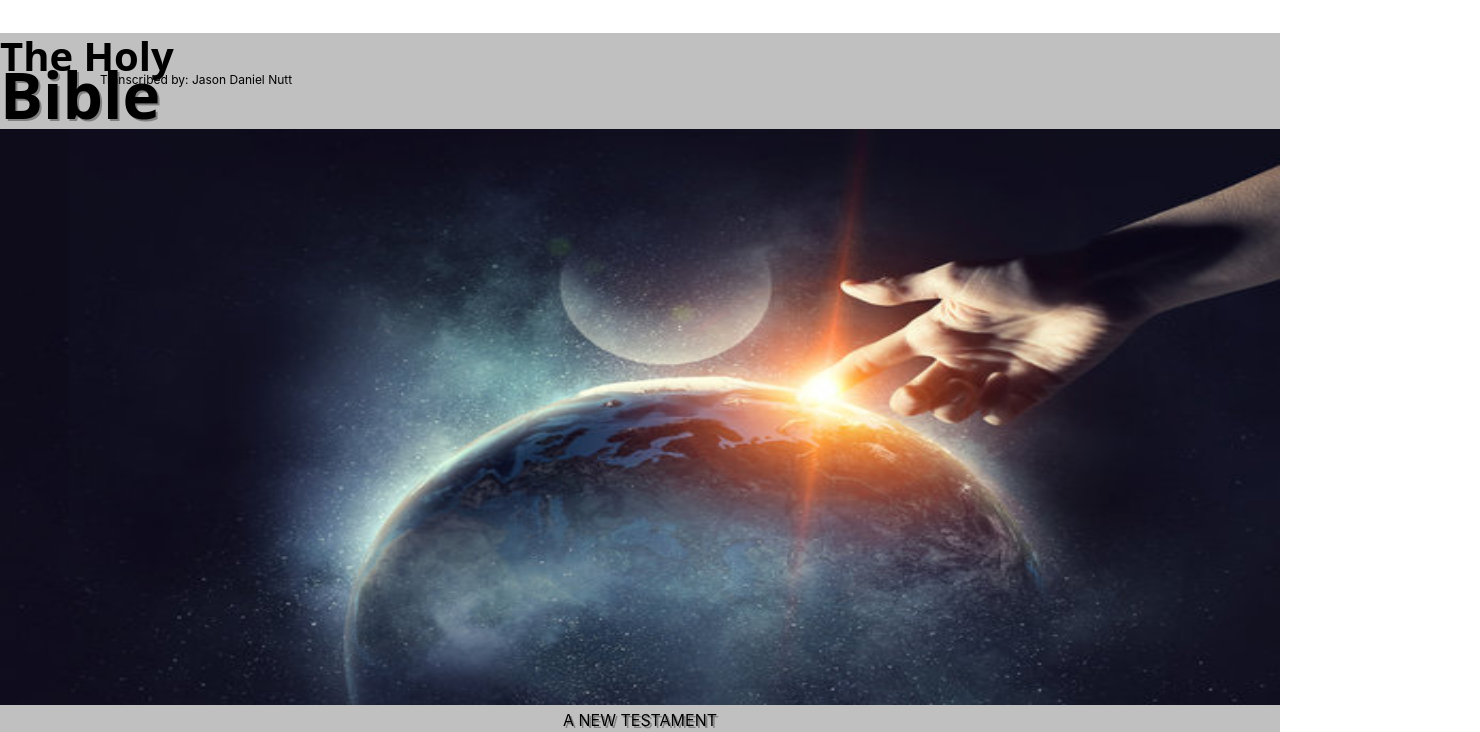
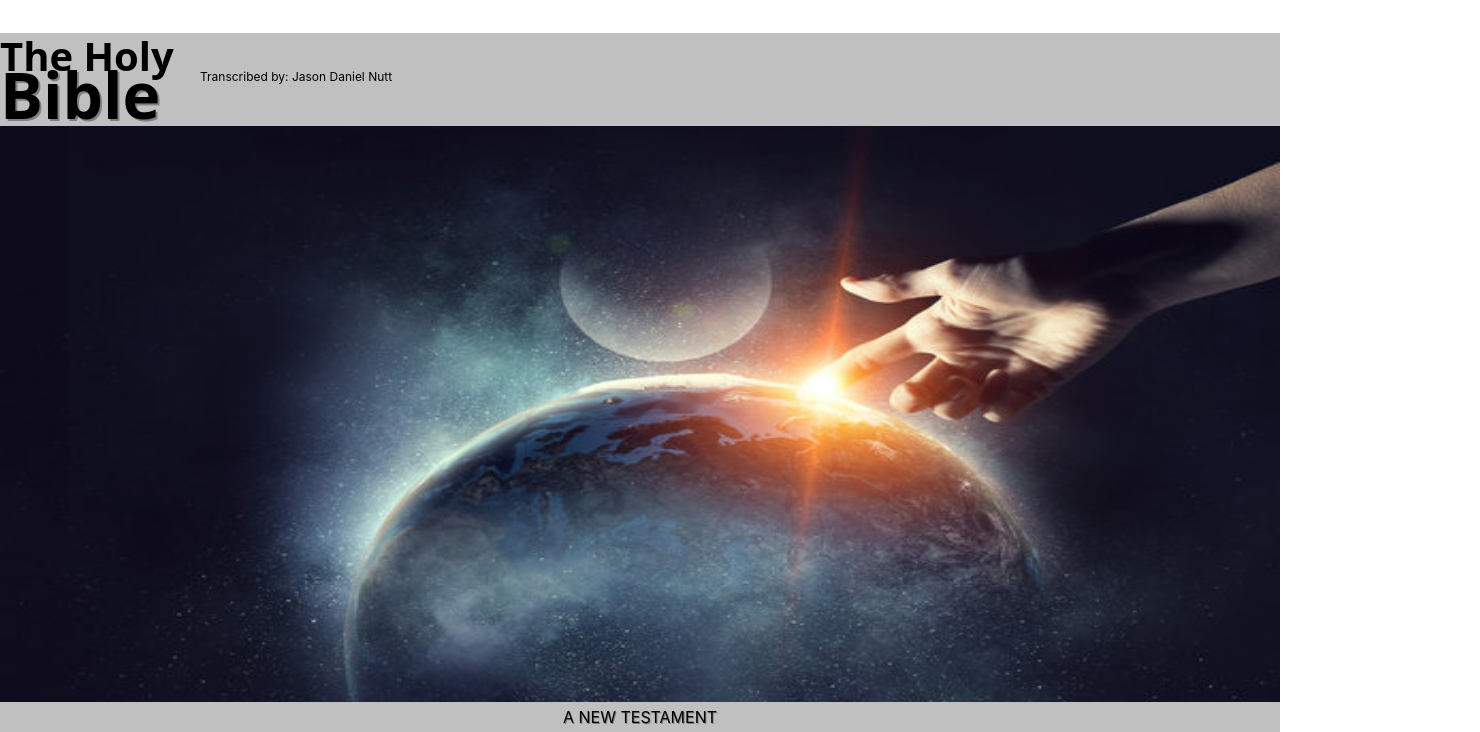
Before and after one commit to jnutt367/the-holy-bible, a Next.js app: page / in a window 1280 px wide. Shown: the top 732 px of the page, 1480 px wide, since content can reach past the window. Built offline with nearby package versions, Linux system fonts and the light colour scheme.

Commit message:
Update Home.module.css

```diff
--- a/styles/Home.module.css
+++ b/styles/Home.module.css
@@ -17,7 +17,7 @@
   font-family: Ariel, sans;
   text-shadow: 2px 2px grey;
   font-size: 64px;
-  margin-bottom: 4rem;
+  margin-bottom: 3.8rem;
 }
 .hero {
   position:relative;
@@ -27,14 +27,14 @@
    position: relative;
    top: -200px;
    font-size: 12px;
-   left: 100px;
+   left: 200px;
 }
 .new {
   position: relative;
   top: -15px;
   text-align: center;
   color: black;
-  text-shadow: 2px 2px grey;
+  text-shadow: 1px 1px grey;
 }
 .index  {
   position: relative;
```
